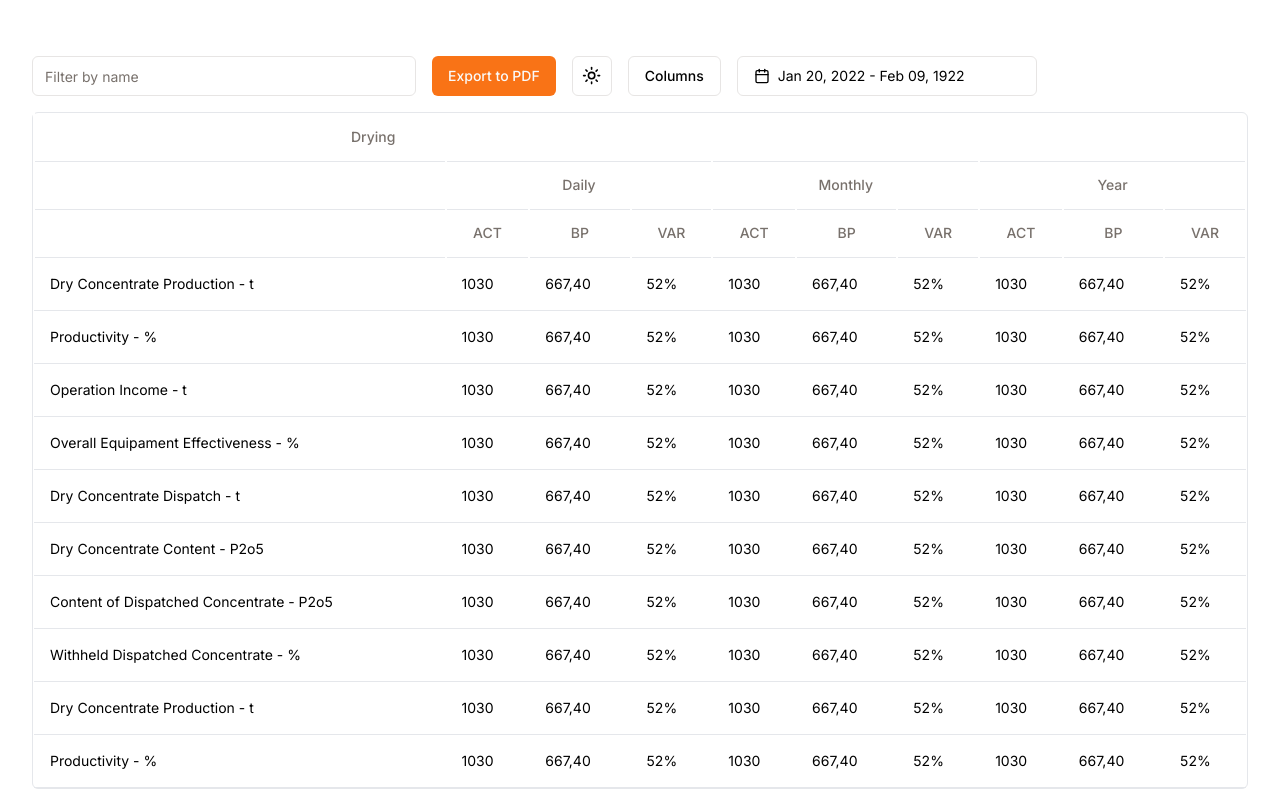
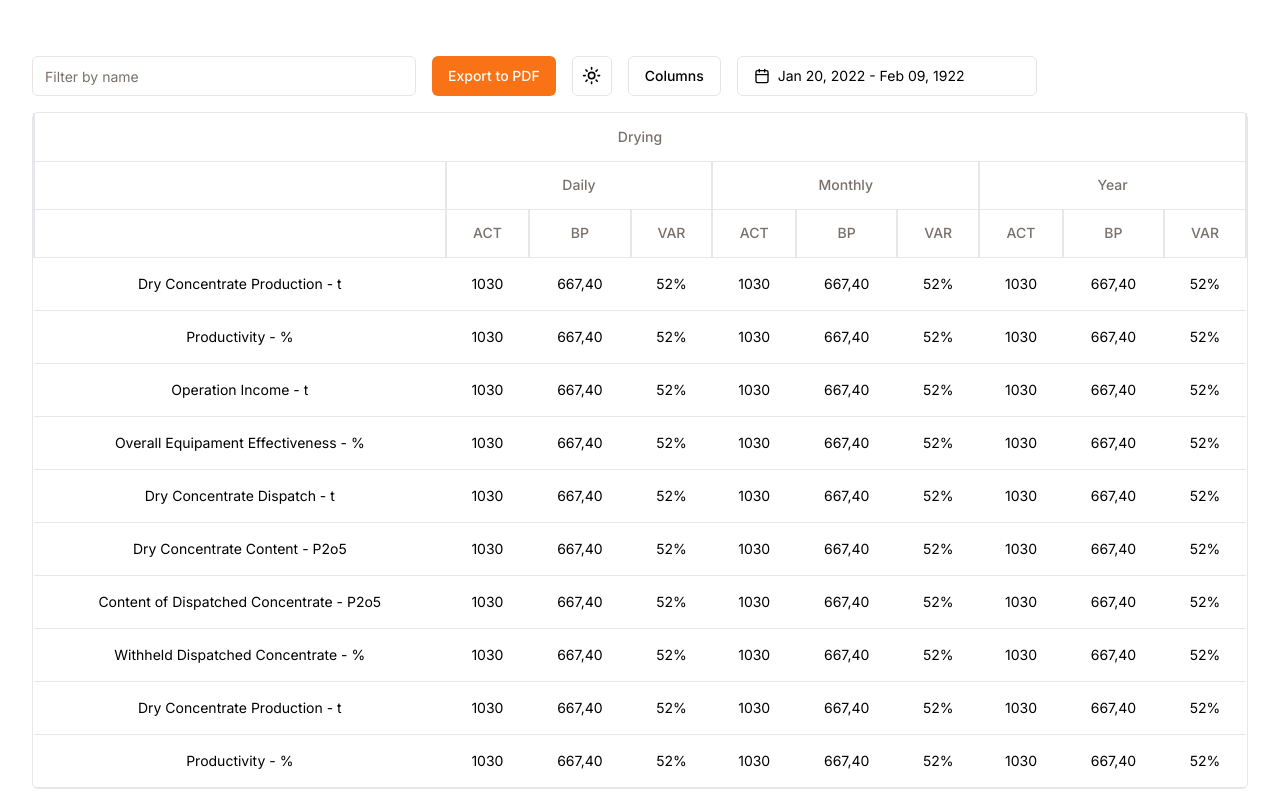
Before and after one commit to SrGimenes/shadcn-react-table, a Next.js app: page /DailyReport in a window 1280 px wide. Shown: the top 800 px of the page. Built offline with nearby package versions, Linux system fonts and the light colour scheme.

Commit message:
fix: passing new border type and spacing for columns

```diff
--- a/src/components/generic-data-item.tsx
+++ b/src/components/generic-data-item.tsx
@@ -119,7 +119,7 @@ export function GenericDataItem({ columns, data }: DataItemProps) {
       {/* table */}
       <div className="rounded-md border">
         <Table>
-          <TableHeader className="w-full">
+          <TableHeader className="w-full ">
             {table.getHeaderGroups().map((headerGroup) => {
               return (
                 <TableRow key={headerGroup.id}>
@@ -128,8 +128,12 @@ export function GenericDataItem({ columns, data }: DataItemProps) {
                       header.column.columnDef.columns &&
                       header.column.columnDef.columns.length > 0;
                     const colSpanValue = isParentHeader
-                      ? header.column.columnDef.columns.length
+                      ? header.column.columnDef.columns.length === 4 ? 10 : header.column.columnDef.columns.length
                       : undefined;
+                      {console.log(isParentHeader, "isParentHeader")}
+                      {console.log(colSpanValue, "colSpanValue")}
+                      {console.log(header.column.columnDef.header, "header.column.columnDef.header")}
+                      {console.log(header.getContext(), "header.getContext()")}
                     return (
                       <TableHead
                         key={header.id}
--- a/src/components/ui/table.tsx
+++ b/src/components/ui/table.tsx
@@ -9,7 +9,7 @@ const Table = React.forwardRef<
   <div className="relative w-full overflow-auto">
     <table
       ref={ref}
-      className={cn("w-full caption-bottom text-sm", className)}
+      className={cn("w-full caption-bottom text-sm  ", className)}
       {...props}
     />
   </div>
@@ -20,7 +20,7 @@ const TableHeader = React.forwardRef<
   HTMLTableSectionElement,
   React.HTMLAttributes<HTMLTableSectionElement>
 >(({ className, ...props }, ref) => (
-  <thead ref={ref} className={cn("[&_tr]:border-b", className)} {...props} />
+  <thead ref={ref} className={cn("[&_tr]:border-b ", className)} {...props} />
 ))
 TableHeader.displayName = "TableHeader"
 
@@ -30,7 +30,7 @@ const TableBody = React.forwardRef<
 >(({ className, ...props }, ref) => (
   <tbody
     ref={ref}
-    className={cn("[&_tr:last-child]:border-0 w-full", className)}
+    className={cn("[&_tr:last-child]:border-0 w-full  ", className)}
     {...props}
   />
 ))
@@ -43,7 +43,7 @@ const TableFooter = React.forwardRef<
   <tfoot
     ref={ref}
     className={cn(
-      "border-t bg-muted/50 font-medium [&>tr]:last:border-b-0",
+      "border-t bg-muted/50 font-medium [&>tr]:last:border-b-0  ",
       className
     )}
     {...props}
@@ -58,7 +58,7 @@ const TableRow = React.forwardRef<
   <tr
     ref={ref}
     className={cn(
-      "border-b transition-colors hover:bg-muted/50 data-[state=selected]:bg-muted",
+      "border-b transition-colors hover:bg-muted/50 data-[state=selected]:bg-muted ",
       className
     )}
     {...props}
@@ -73,7 +73,7 @@ const TableHead = React.forwardRef<
   <th
     ref={ref}
     className={cn(
-      "h-12 px-4 align-middle font-medium text-muted-foreground [&:has([role=checkbox])]:pr-0 border-l-2 border-r-2 border-white justify-center items-center",
+      "h-12  font-medium text-muted-foreground [&:has([role=checkbox])]:pr-0 text-center border-l-2 border-r-2 border-dark-white",
       className
     )}
     {...props}
@@ -87,7 +87,7 @@ const TableCell = React.forwardRef<
 >(({ className, ...props }, ref) => (
   <td
     ref={ref}
-    className={cn("p-4 [&:has([role=checkbox])]:pr-0 items-center", className)}
+    className={cn("p-4 [&:has([role=checkbox])]:pr-0 text-center", className)}
     {...props}
   />
 ))
@@ -99,7 +99,7 @@ const TableCaption = React.forwardRef<
 >(({ className, ...props }, ref) => (
   <caption
     ref={ref}
-    className={cn("mt-4 text-sm text-muted-foreground", className)}
+    className={cn("mt-4 text-sm text-muted-foreground ", className)}
     {...props}
   />
 ))
```
Also changed, not shown: tailwind.config.ts (+7 -0 lines).
